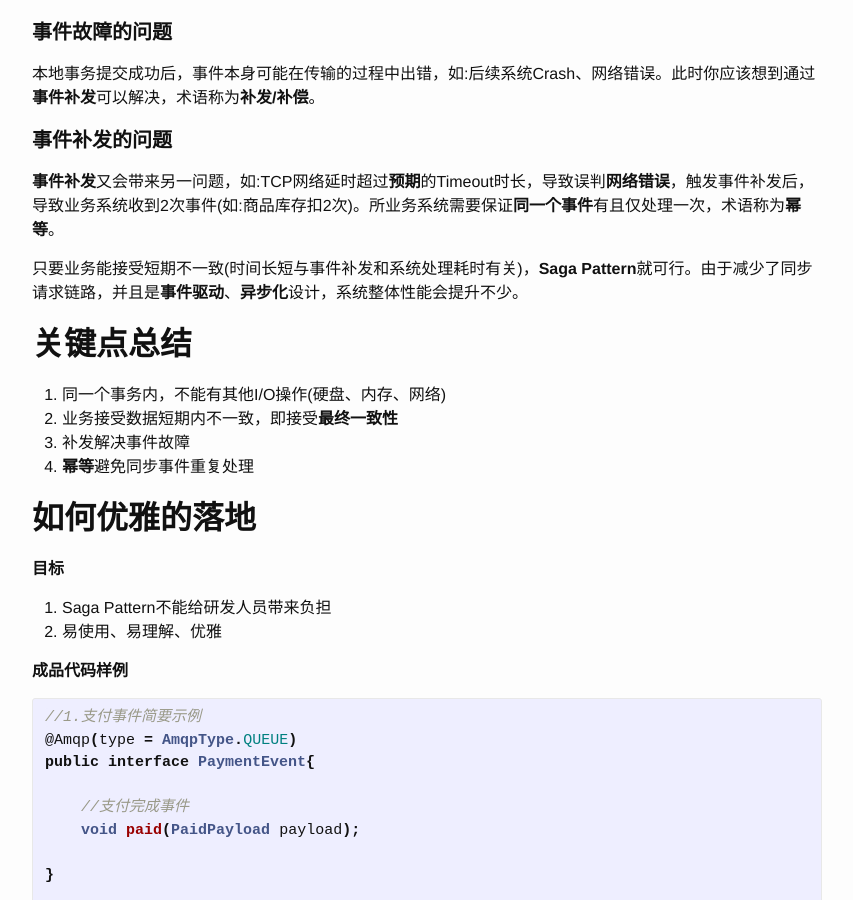
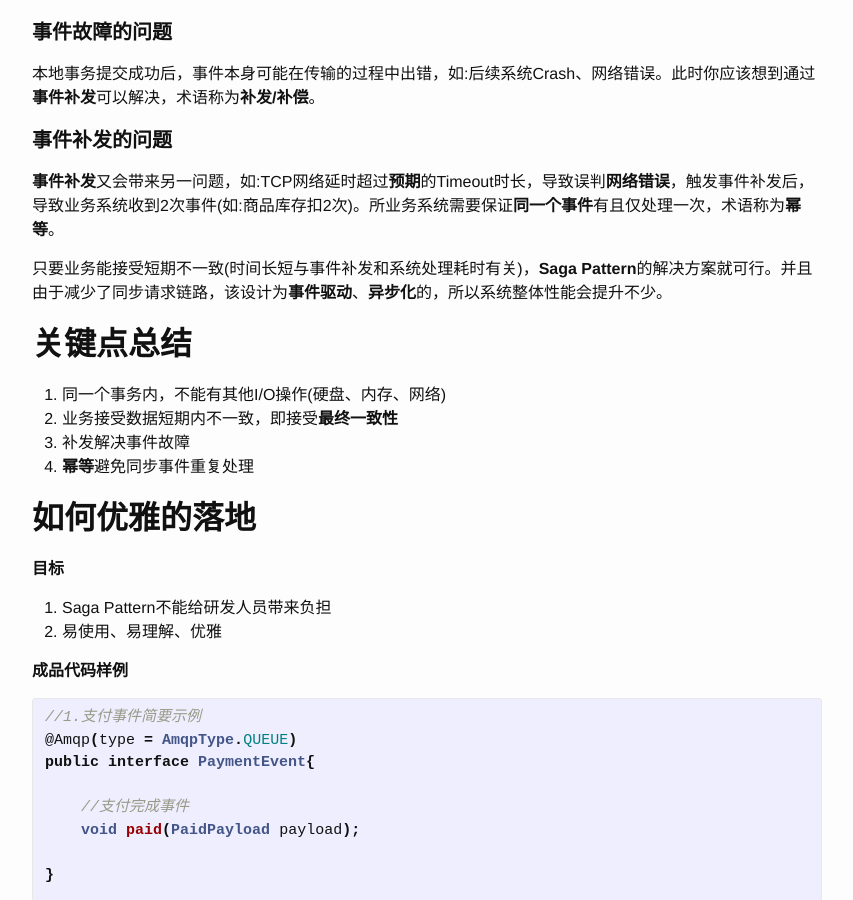
Before and after one commit to 028820/028820.github.io, a Jekyll site: the page built from _posts/2016-04-25-XA.markdown, in a window 1280 px wide and 900 px high, scrolled down 1191 px. Shown: the whole window, without its empty margins (213-1066 px from the left). Built offline with Jekyll 4.4.1, drawn with Linux system fonts in a browser that asks for light colours; comment, search, counter and statistics services are not loaded.

Commit message:
XA blog调整

```diff
--- a/_posts/2016-04-25-XA.markdown
+++ b/_posts/2016-04-25-XA.markdown
@@ -55,7 +55,7 @@ Saga Pattern是分布式事务的一个**解决方案**，并不是一种技术
 
 **事件补发**又会带来另一问题，如:TCP网络延时超过**预期**的Timeout时长，导致误判**网络错误**，触发事件补发后，导致业务系统收到2次事件(如:商品库存扣2次)。所业务系统需要保证**同一个事件**有且仅处理一次，术语称为**幂等**。
 
-只要业务能接受短期不一致(时间长短与事件补发和系统处理耗时有关)，**Saga Pattern**就可行。由于减少了同步请求链路，并且是**事件驱动**、**异步化**设计，系统整体性能会提升不少。
+只要业务能接受短期不一致(时间长短与事件补发和系统处理耗时有关)，**Saga Pattern**的解决方案就可行。并且由于减少了同步请求链路，该设计为**事件驱动**、**异步化**的，所以系统整体性能会提升不少。
 
 <H2><B>关键点总结</B></H2>
 
```
